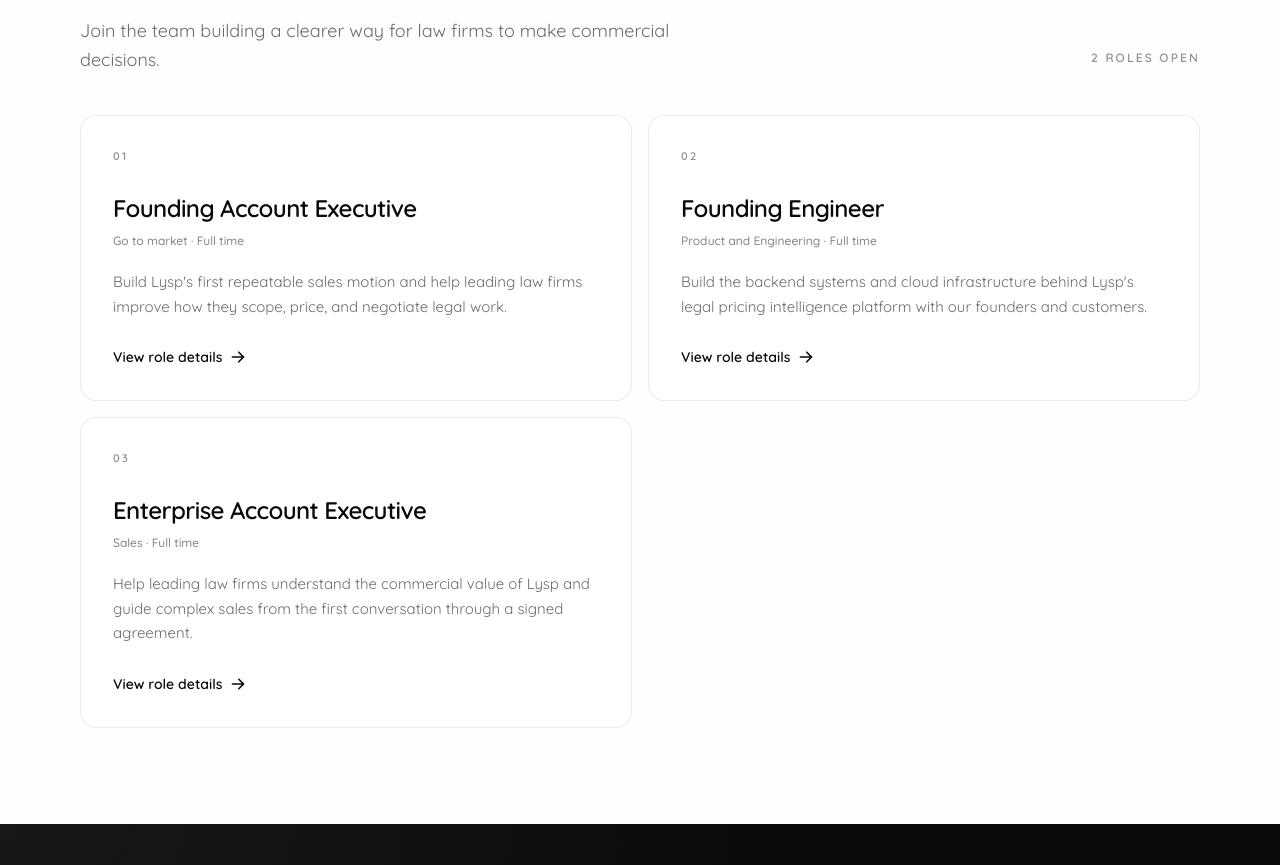
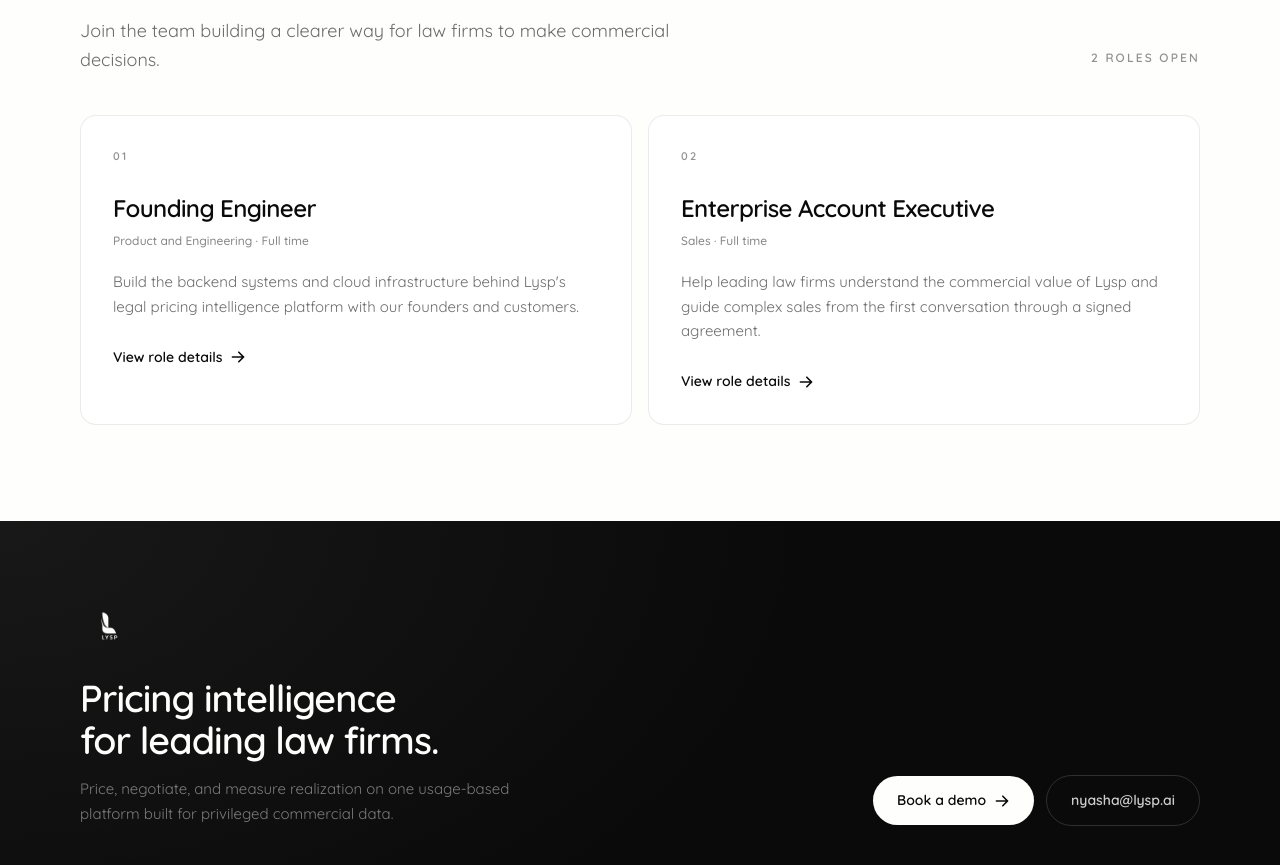
Before and after one commit to odlemon/LF, a Next.js app: page /careers in a window 1280 px wide. Shown: the part 1974-2839 px from the top of the page. Built offline with nearby package versions, Linux system fonts and the light colour scheme; no server answers.

Commit message:
Remove founding account executive listing

```diff
--- a/src/app/(landing)/about/page.tsx
+++ b/src/app/(landing)/about/page.tsx
@@ -6,7 +6,7 @@ import { AboutPageContent } from "@/components/landing/company/AboutPageContent"
 export const metadata: Metadata = {
   title: "About | Lysp",
   description:
-    "Lysp builds pricing intelligence for leading law firms: scope, price, propose, negotiate, and measure realization on one platform.",
+    "Lysp is building pricing intelligence for leading law firms: scope, price, propose, negotiate, and measure realization on one platform.",
 };
 
 export default function AboutPage() {
--- a/src/components/landing/company/careerRoles.ts
+++ b/src/components/landing/company/careerRoles.ts
@@ -18,50 +18,6 @@ export type CareerRole = {
 };
 
 export const CAREER_ROLES: CareerRole[] = [
-  {
-    slug: "founding-account-executive",
-    title: "Founding Account Executive",
-    team: "Go to market",
-    employmentType: "Full time",
-    summary:
-      "Build Lysp's first repeatable sales motion and help leading law firms improve how they scope, price, and negotiate legal work.",
-    overview:
-      "You will work directly with firm leaders, pricing teams, and partners to understand how they run commercial decisions today. You will shape our go to market approach while owning conversations from first discovery through close.",
-    applicationQuestion:
-      "Tell us about a deal you personally sourced or closed. What was the customer, what was the deal size, and what did you do to move it forward?",
-    applicationPlaceholder:
-      "Share a specific example, your role in the sale, and the outcome.",
-    responsibilities: [
-      "Build relationships with law firm leaders and turn early conversations into qualified opportunities.",
-      "Lead thoughtful discovery and product demonstrations with partners, pricing teams, and finance leaders.",
-      "Own the sales process from first meeting through proposal, negotiation, and close.",
-      "Develop the messaging, pipeline habits, and feedback loops that shape Lysp's early go to market motion.",
-    ],
-    qualifications: [
-      "Experience owning B2B software sales from discovery to close.",
-      "A record of building trust with senior buyers and managing considered sales cycles.",
-      "Clear communication and strong follow through across a growing pipeline.",
-      "Curiosity about legal services, professional services, pricing, or workflow software.",
-    ],
-    interviewProcess: [
-      {
-        title: "Conversation with a founder",
-        description: "A first conversation to get to know each other and discuss the role and Lysp.",
-      },
-      {
-        title: "Sales experience discussion",
-        description: "Talk through your sales approach, pipeline, customer relationships, and examples of deals you have owned.",
-      },
-      {
-        title: "Customer conversation exercise",
-        description: "Work through a short discovery and product conversation based on a law firm's pricing needs.",
-      },
-      {
-        title: "Final conversation",
-        description: "Meet with the team to discuss expectations, working style, and next steps.",
-      },
-    ],
-  },
   {
     slug: "founding-engineer",
     title: "Founding Engineer",
@@ -113,7 +69,7 @@ export const CAREER_ROLES: CareerRole[] = [
       { label: "Benefits", value: "Medical coverage and 401(k) benefits" },
     ],
     companyOverview:
-      "Lysp builds legal pricing intelligence software for law firms. The platform helps teams scope legal work, price matters, approve fees, negotiate with clients, and understand financial outcomes. More than 15 law firms across the US and UK trust Lysp, including:",
+      "Lysp is building legal pricing intelligence software for law firms. The platform helps teams scope legal work, price matters, approve fees, negotiate with clients, and understand financial outcomes. More than 15 law firms across the US and UK trust Lysp, including:",
     customers: [
       "Reed Smith",
       "Dentons",
@@ -201,7 +157,7 @@ export const CAREER_ROLES: CareerRole[] = [
       { label: "Benefits", value: "Medical coverage and 401(k) benefits" },
     ],
     companyOverview:
-      "Lysp builds legal pricing intelligence software for law firms. The platform helps teams scope legal work, price matters, approve fees, negotiate with clients, and understand financial outcomes. More than 15 law firms across the US and UK trust Lysp, including:",
+      "Lysp is building legal pricing intelligence software for law firms. The platform helps teams scope legal work, price matters, approve fees, negotiate with clients, and understand financial outcomes. More than 15 law firms across the US and UK trust Lysp, including:",
     customers: [
       "Reed Smith",
       "Dentons",
```
